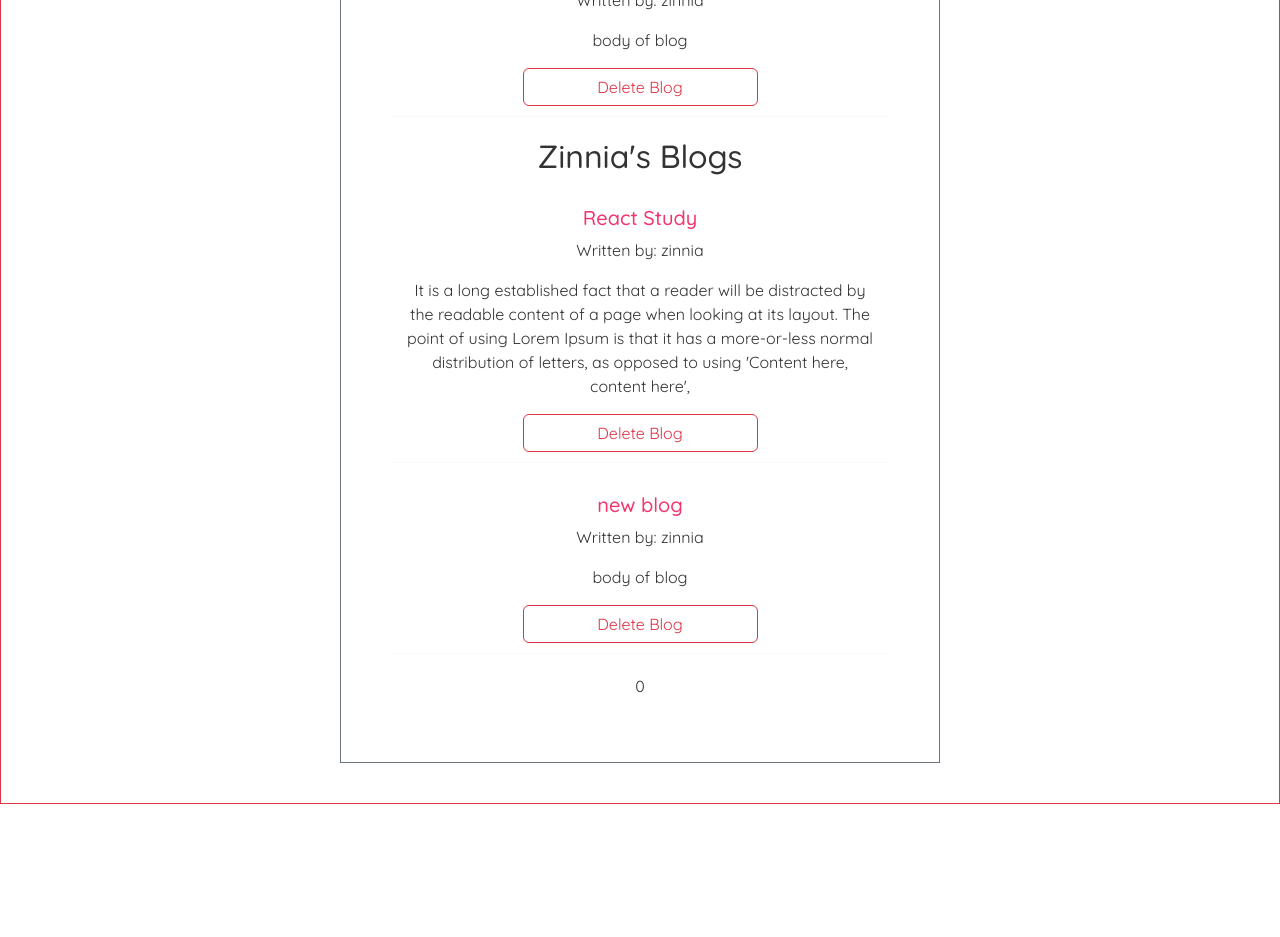
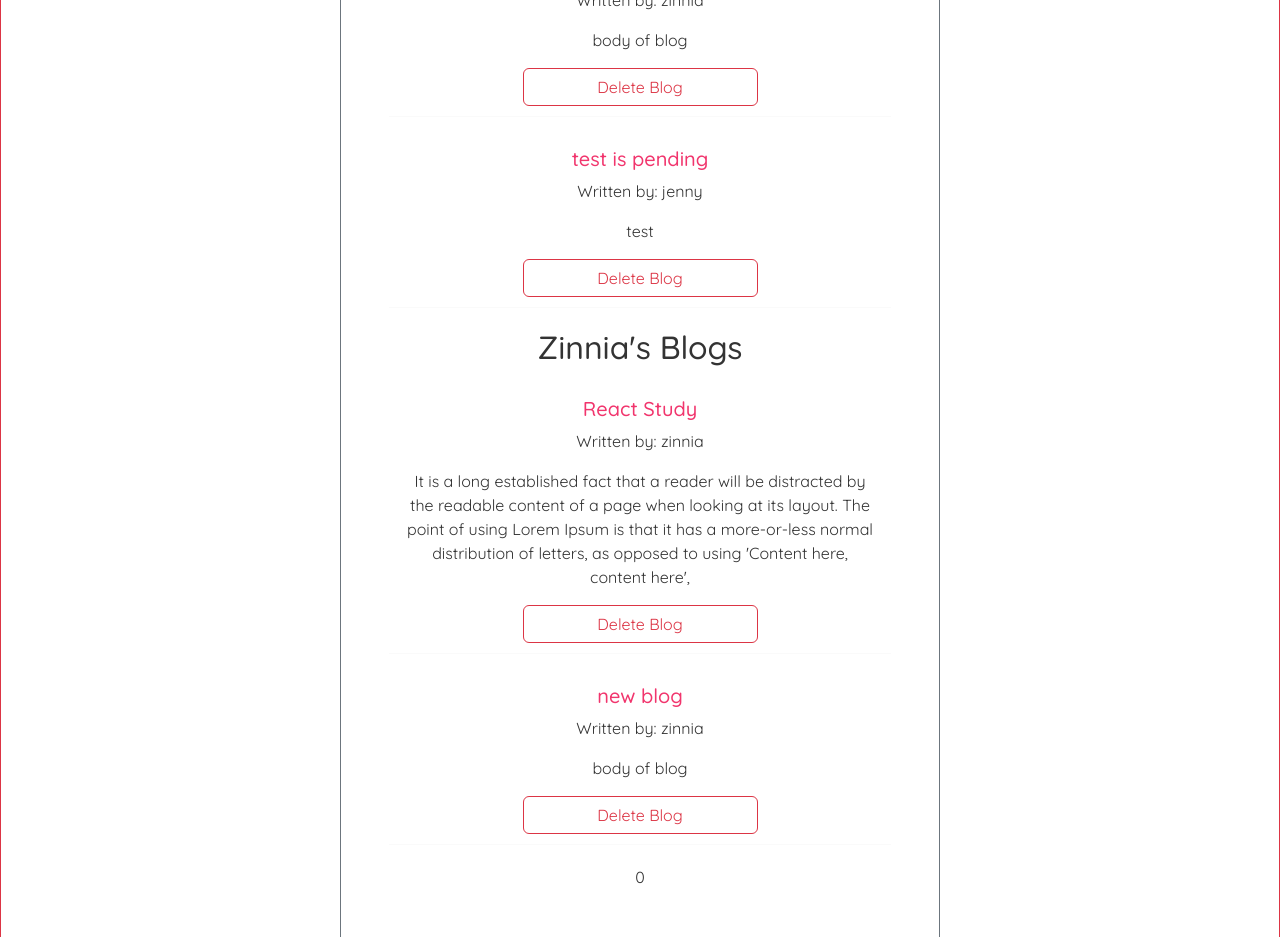
Before and after one commit to kiran-frontend-developer/ec-blog, a React (Create React App) app: page / in a window 1280 px wide. Shown: the part 1400-2337 px from the top of the page. Before the commit the page ends 2204 px from the top, so only its background shows below. Built offline with nearby package versions, Linux system fonts and the light colour scheme; data requests are answered from the project's data file.

Commit message:
apply the button disabled when data is loading

```diff
--- a/data/db.json
+++ b/data/db.json
@@ -29,6 +29,12 @@
       "body": "body of blog",
       "author": "zinnia",
       "id": 5
+    },
+    {
+      "title": "test is pending",
+      "body": "test",
+      "author": "jenny",
+      "id": 6
     }
   ]
 }
--- a/src/Create.js
+++ b/src/Create.js
@@ -6,7 +6,7 @@ const Create = () => {
   const [body, setBody] = useState("");
   const [author, setAuthor] = useState("lily");
 
-  const [isPending, setIsPending] = useState("false");
+  const [isPending, setIsPending] = useState(false);
 
   //   submit function
   const handleSubmit = (e) => {
@@ -71,6 +71,9 @@ const Create = () => {
           <option value="zinnia">Zinnia</option>
           <option value="jenny">Jenny</option>
         </select>
+
+        {/*  set the button disabled when isPending true , so can't click it*/}
+        {!isPending && (
           <button
             //   onClick={() => {
             //     console.log("add blog is working");
@@ -81,7 +84,20 @@ const Create = () => {
           >
             Add Blog
           </button>
-
+        )}
+        {isPending && (
+          <button
+            //   onClick={() => {
+            //     console.log("add blog is working");
+            //     alert("add blog");
+            //   }}
+            className="btn btn-outline-danger d-grid gap-2 col-6 mx-auto"
+            type="submit"
+            disabled
+          >
+            Adding Blog...
+          </button>
+        )}
         {/* to check what have we entered in the input field */}
         {/* <p>Check State of Title: {title}</p>
         <p>Check State of Body: {body}</p>
```
Lines whose indentation alone changed are shown as unchanged.
